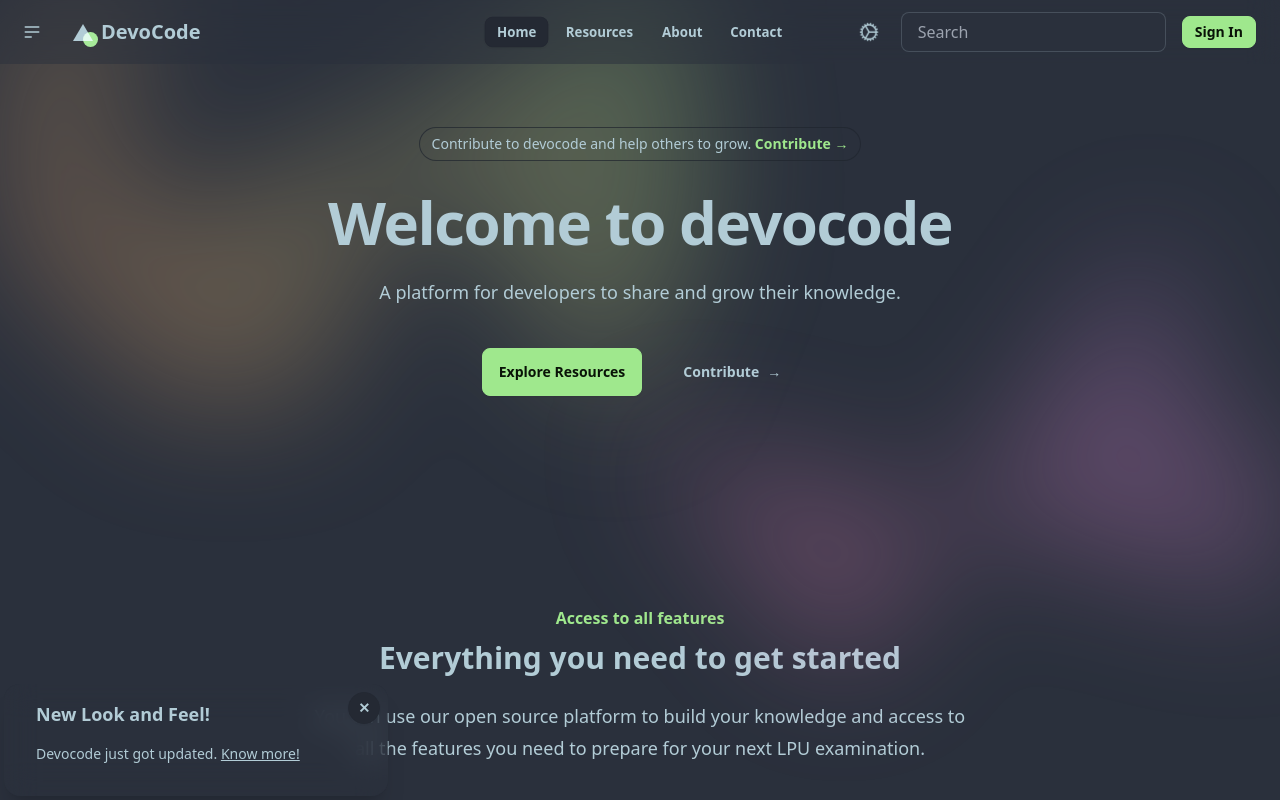
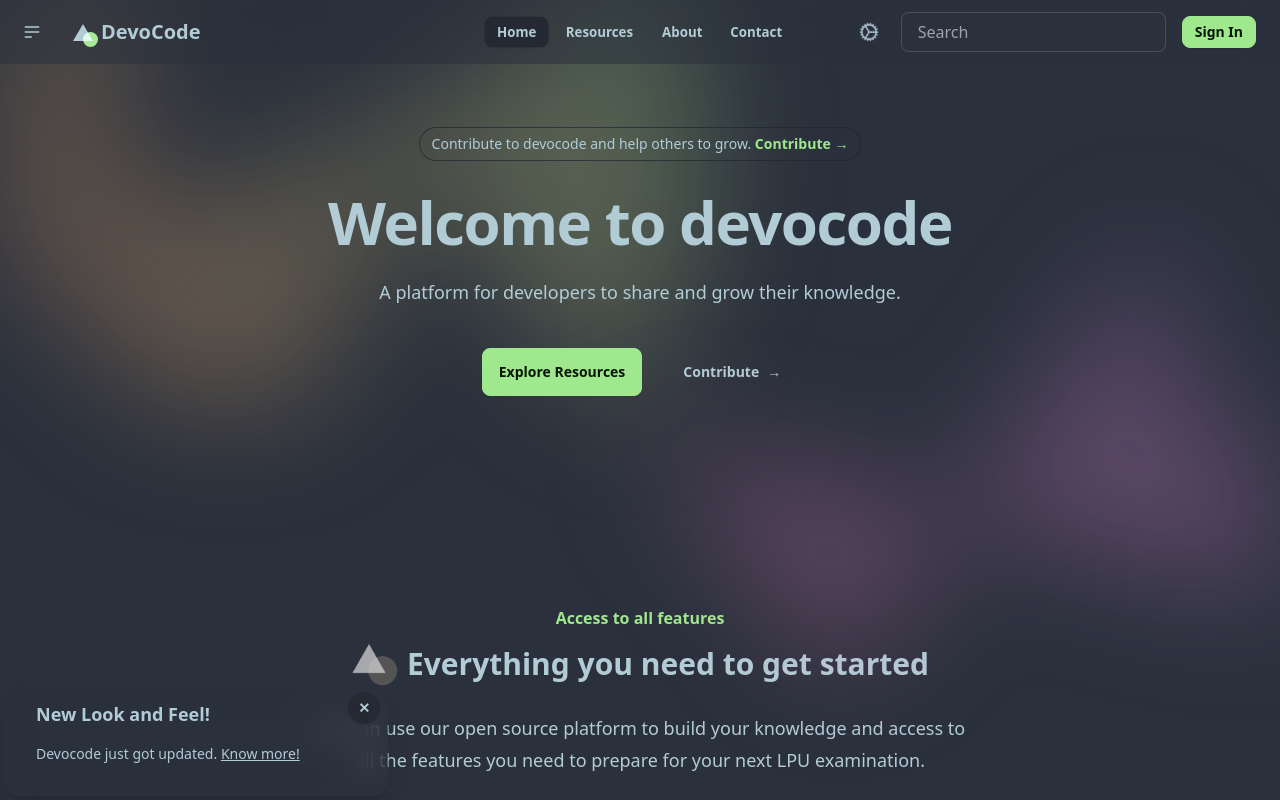
Before and after one commit to imankitkalirawana/dynamic-devocode, a Next.js app: page / in a window 1280 px wide. Shown: the top 800 px of the page. Built offline with nearby package versions, Linux system fonts and the light colour scheme.

Commit message:
Update Features component to include Devocode logo

```diff
--- a/components/landingpage/Features.tsx
+++ b/components/landingpage/Features.tsx
@@ -39,8 +39,9 @@ const Features = () => {
           <h2 className="text-base font-semibold leading-7 text-primary">
             Access to all features
           </h2>
-          <p className="mt-2 text-3xl font-bold tracking-tightsm:text-4xl">
-            Everything you need to get started
+          <p className="mt-2 text-3xl font-bold tracking-tightsm:text-4xl flex items-center gap-2 justify-center">
+            <img src="/devocode.png" className="w-12" alt="" />
+            <span>Everything you need to get started</span>
           </p>
           <p className="mt-6 text-lg leading-8">
             You can use our open source platform to build your knowledge and
```
Also changed, not shown: public/devocode.png (added).
